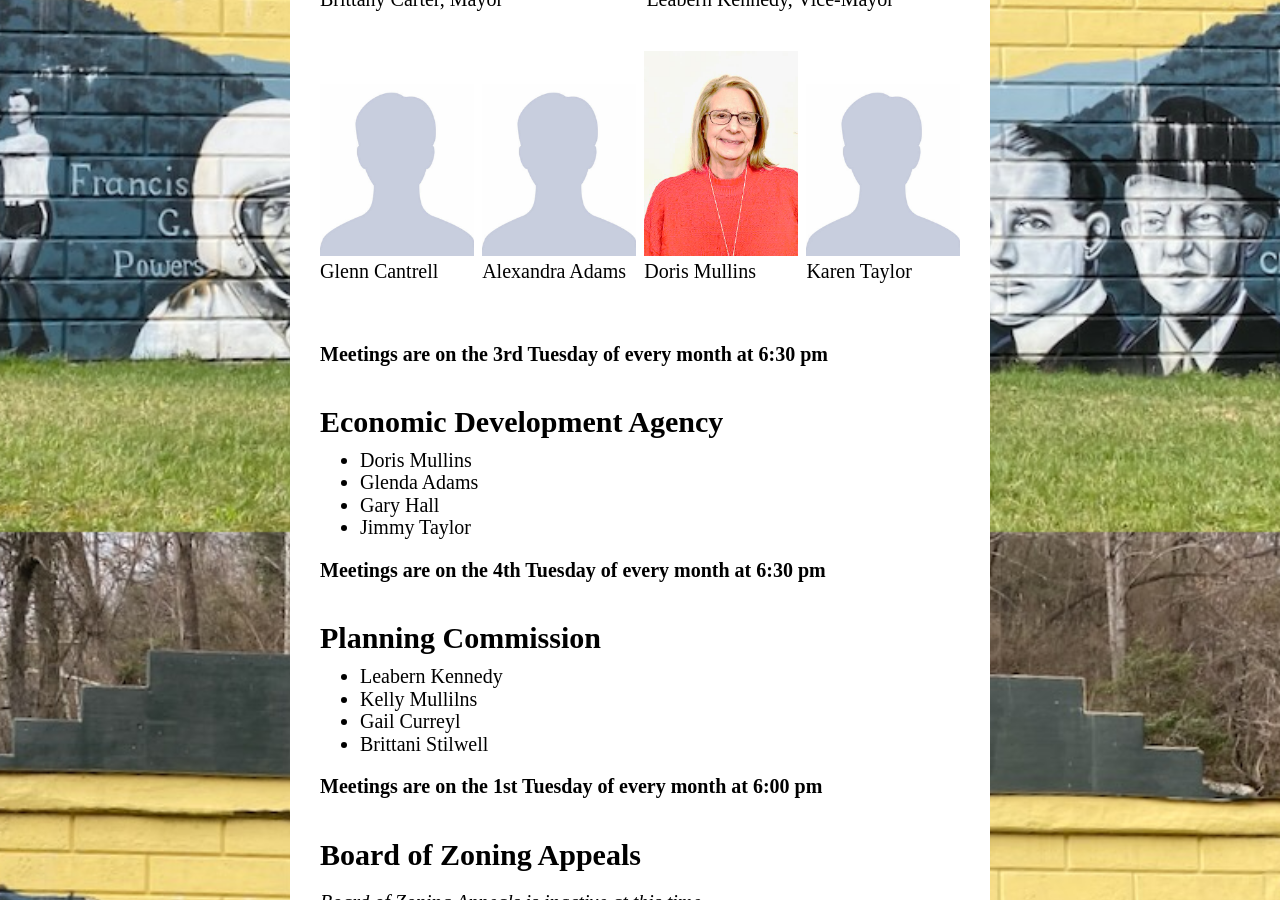
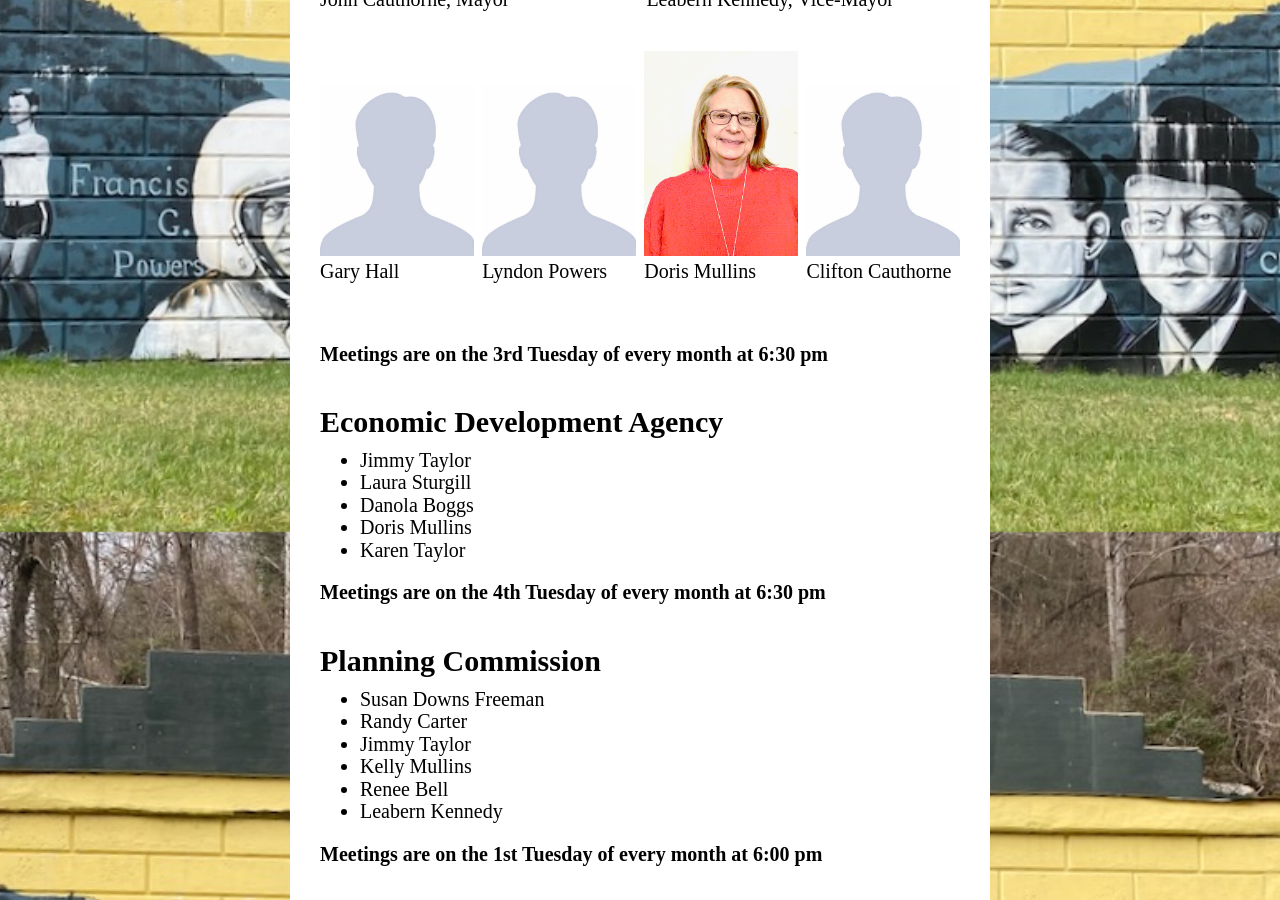
Before and after one commit to poundva/poundva.github.io, a Jekyll site: the page built from index.html, in a window 1280 px wide and 900 px high, scrolled down 1268 px. Built offline with Jekyll 4.4.1, drawn with Linux system fonts in a browser that asks for light colours; some web fonts are replaced; some of the changed text lies outside the part shown.

Commit message:
Home page content update

```diff
--- a/index.html
+++ b/index.html
@@ -12,8 +12,8 @@ title: Home
 <h1>Town Council</h1>
 <ul id="town-council-list">
     <li id="mayor">
-        <img src="images/brittany-carter.jpeg" alt="">
-        Brittany Carter, Mayor
+        <img src="images/placeholder.gif" alt="">
+        John Cauthorne, Mayor
     </li>
     <li id="vice-mayor">
         <img src="images/leabern-kennedy.jpeg" alt="">
@@ -21,11 +21,11 @@ title: Home
     </li>
     <li>
         <img src="images/placeholder.gif" alt="">
-        Glenn Cantrell
+        Gary Hall
     </li>
     <li>
         <img src="images/placeholder.gif" alt="">
-        Alexandra Adams
+        Lyndon Powers
     </li>
     <li>
         <img src="images/doris-mullins.jpeg" alt="">
@@ -33,24 +33,27 @@ title: Home
     </li>
     <li>
         <img src="images/placeholder.gif" alt="">
-        Karen Taylor
+        Clifton Cauthorne
     </li>
 </ul>
 <p><b>Meetings are on the 3rd Tuesday of every month at 6:30 pm</b></p>
 <h1>Economic Development Agency</h1>
 <ul>
+    <li>Jimmy Taylor</li>
+    <li>Laura Sturgill</li>
+    <li>Danola Boggs</li>
     <li>Doris Mullins</li>
-    <li>Glenda Adams</li>
-    <li>Gary Hall</li>
-    <li>Jimmy Taylor</li>
+    <li>Karen Taylor</li>
 </ul>
 <p><b>Meetings are on the 4th Tuesday of every month at 6:30 pm</b></p>
 <h1>Planning Commission</h1>
 <ul>
+    <li>Susan Downs Freeman</li>
+    <li>Randy Carter</li>
+    <li>Jimmy Taylor</li>
+    <li>Kelly Mullins</li>
+    <li>Renee Bell</li>
     <li>Leabern Kennedy</li>
-    <li>Kelly Mullilns</li>
-    <li>Gail Curreyl</li>
-    <li>Brittani Stilwell</li>
 </ul><p><b>Meetings are on the 1st Tuesday of every month at 6:00 pm</b></p>
 
 <h1>Board of Zoning Appeals</h1>
@@ -59,8 +62,10 @@ title: Home
 
 <h1>Town Staff</h1>
 <ul>
-    <li><b>Clerk/Treasurer</b>: Fayetta Boggs (fayettasb@gmail.com)</li>
-    <li><b>Police Chief</b>: Chris Wilcox</li>
+    <li><b>Town Manager</b>: Brittany Carter (brittany.carter@poundva.gov)</li>
+    <li><b>Clerk</b>: Courtney Meade (courtney.meade@poundva.gov)</li>
+    <li><b>Treasurer</b>: Abigail Hamilton (abby.hamilton@poundva.gov)</li>
+    <li><b>Police Chief</b>: Chris Wilcox (chris.wilcox@poundva.gov)</li>
     <li><b>Fire Chief</b>: John Stallard</li>
     <li><b>Rescue Squad Captain</b>: Phil Cantrell, Sr.</li>
     <li><b>Public Works</b>: Bo Yates</li>
```
